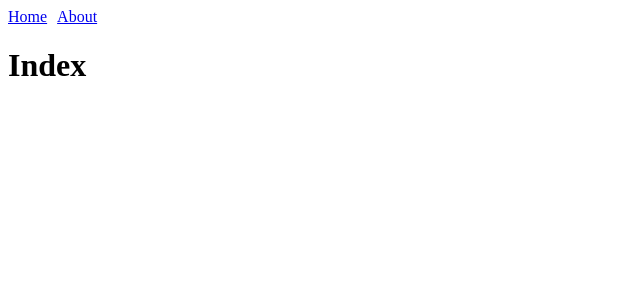
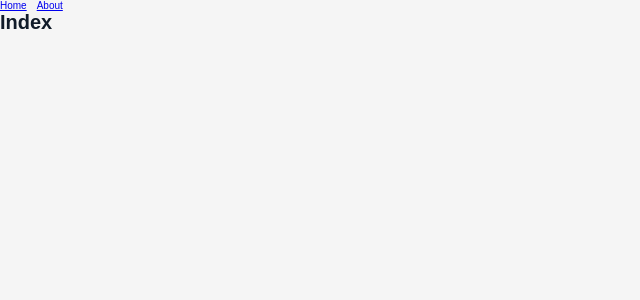
Before and after one commit to viniciusbmello/next-nprogress-motion, a Next.js app: page / in a window 1280 px wide. Shown: the top 300 px of the page, without its empty margins (0-640 px from the left). Built offline with nearby package versions, Linux system fonts and the light colour scheme.

Commit message:
Added Style-Components

```diff
--- a/pages/_app.js
+++ b/pages/_app.js
@@ -1,8 +1,8 @@
 import React from 'react'
 import Router from 'next/router'
 import Link from 'next/link'
-import Head from 'next/head'
 import NProgress from 'nprogress'
+import GlobalStyle from '../styles/global'
 
 Router.events.on('routeChangeStart', (url) => NProgress.start())
 Router.events.on('routeChangeComplete', () => NProgress.done())
@@ -10,10 +10,8 @@
 
 const MyApp = ({ Component, pageProps }) => {
   return (
-    <React.Fragment>
-      <Head>
-        <link rel='stylesheet' type='text/css' href='/nprogress.css' />
-      </Head>
+    <>
+      <GlobalStyle />
       <nav>
         <style jsx>{`
           a {
@@ -28,7 +26,7 @@
         </Link>
       </nav>
       <Component {...pageProps} />
-    </React.Fragment>
+    </>
   )
 }
 
--- /dev/null
+++ b/pages/_document.js
@@ -0,0 +1,31 @@
+import React from 'react'
+import Document from 'next/document'
+import { ServerStyleSheet } from 'styled-components'
+
+export default class MyDocument extends Document {
+  static async getInitialProps(ctx) {
+    const sheet = new ServerStyleSheet()
+    const originalRenderPage = ctx.renderPage
+
+    try {
+      ctx.renderPage = () =>
+        originalRenderPage({
+          enhanceApp: (App) => (props) =>
+            sheet.collectStyles(<App {...props} />)
+        })
+
+      const initialProps = await Document.getInitialProps(ctx)
+      return {
+        ...initialProps,
+        styles: (
+          <>
+            {initialProps.styles}
+            {sheet.getStyleElement()}
+          </>
+        )
+      }
+    } finally {
+      sheet.seal()
+    }
+  }
+}
--- a/public/nprogress.css
+++ /dev/null
@@ -1,40 +0,0 @@
-/* Make clicks pass-through */
-#nprogress {
-  pointer-events: none;
-}
-
-#nprogress .bar {
-  background: #d22;
-
-  position: fixed;
-  z-index: 1031;
-  top: 0;
-  left: 0;
-
-  width: 100%;
-  height: 2px;
-}
-
-/* Fancy blur effect */
-#nprogress .peg {
-  display: block;
-  position: absolute;
-  right: 0px;
-  width: 100px;
-  height: 100%;
-  box-shadow: 0 0 10px #d22, 0 0 5px #d22;
-  opacity: 1;
-
-  -webkit-transform: rotate(3deg) translate(0px, -4px);
-  -ms-transform: rotate(3deg) translate(0px, -4px);
-  transform: rotate(3deg) translate(0px, -4px);
-}
-
-.nprogress-custom-parent {
-  overflow: hidden;
-  position: relative;
-}
-
-.nprogress-custom-parent #nprogress .bar {
-  position: absolute;
-}
--- /dev/null
+++ b/styles/global.js
@@ -0,0 +1,36 @@
+import { createGlobalStyle } from 'styled-components'
+
+const GlobalStyle = createGlobalStyle`
+  html {
+    font-size: 62.5%;
+  }
+
+  * {
+    margin: 0;
+    padding: 0;
+    box-sizing: border-box;
+  }
+
+  body {
+    background: #f5f5f5;
+    color: #101b29;
+    font-family: sans-serif;
+  }
+
+  /* Make clicks pass-through */
+  #nprogress {
+    pointer-events: none;
+  }
+
+  #nprogress .bar {
+    background: #29d;
+    position: fixed;
+    z-index: 999;
+    top: 0;
+    left: 0;
+    width: 100%;
+    height: 2px;
+  }
+`
+
+export default GlobalStyle
```
Also changed, not shown: package.json (+6 -1 lines), 2 other files (tests, documents, lock files or other folders).
